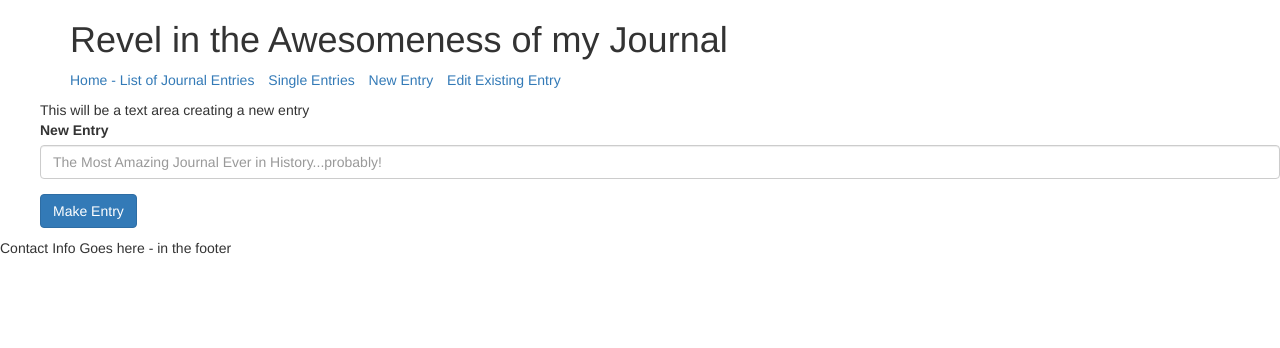
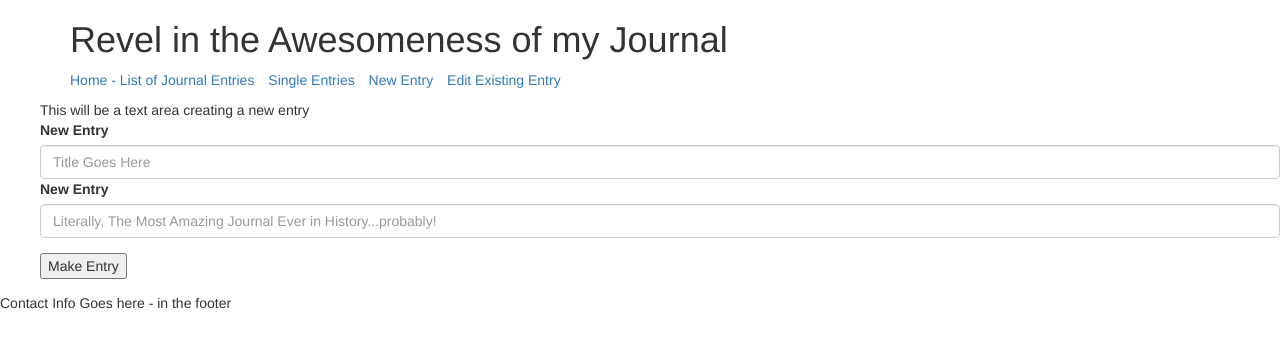
Before and after one commit to dave5801/pyramid-learning-journal, a Python web app: template pyramid_learning_journal/templates/new_entry_page.jinja2 in a window 1280 px wide. Shown: the top 348 px of the page. Run offline with Jinja, Linux system fonts and the light colour scheme; the template is opened without the code that fills it, so the values that code supplies are empty; some libraries are stand-ins or nearby versions.

Commit message:
initial post request from new entry

```diff
--- a/pyramid_learning_journal/templates/new_entry_page.jinja2
+++ b/pyramid_learning_journal/templates/new_entry_page.jinja2
@@ -3,12 +3,15 @@
 {% block content %}
 <div id="new">This will be a text area creating a new entry</div>
 
- <form>
+ <form method="POST">
     <div class="form-group">
-      <label for="usr">New Entry</label>
-      <input type="text" class="form-control" id="usr" placeholder="The Most Amazing Journal Ever in History...probably!">
+      <label for="title">New Entry</label>
+      <input type="text" name="title" class="form-control"  placeholder="Title Goes Here">
+      <label for="body">New Entry</label>
+      <input type="text" name="body" class="form-control"  placeholder="Literally, The Most Amazing Journal Ever in History...probably!">
     </div>
+    <input type="submit" value="Make Entry">
   </form>
-  <button type="button" class="btn btn-primary">Make Entry</button>
+
 
 {% endblock %}
```
Also changed, not shown: pyramid_learning_journal/views/default.py (+10 -2 lines).
